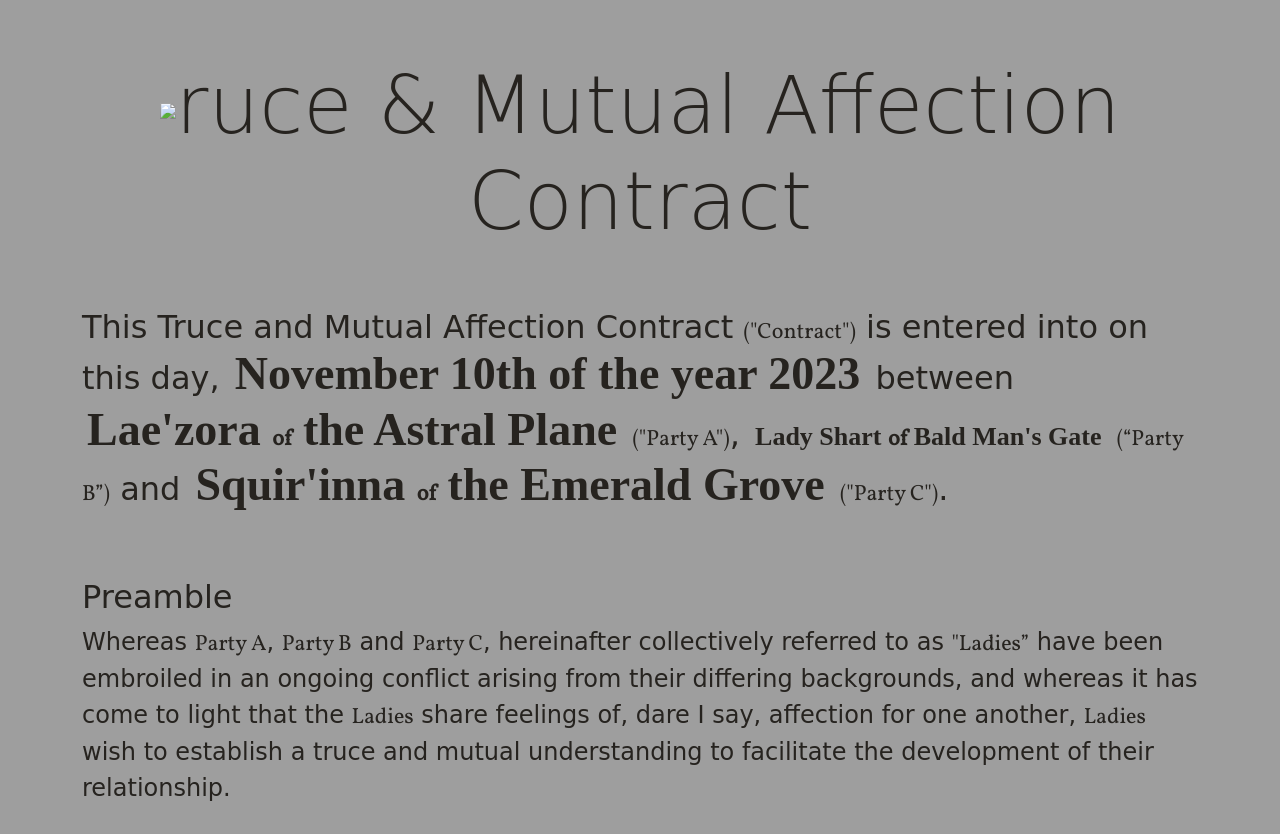
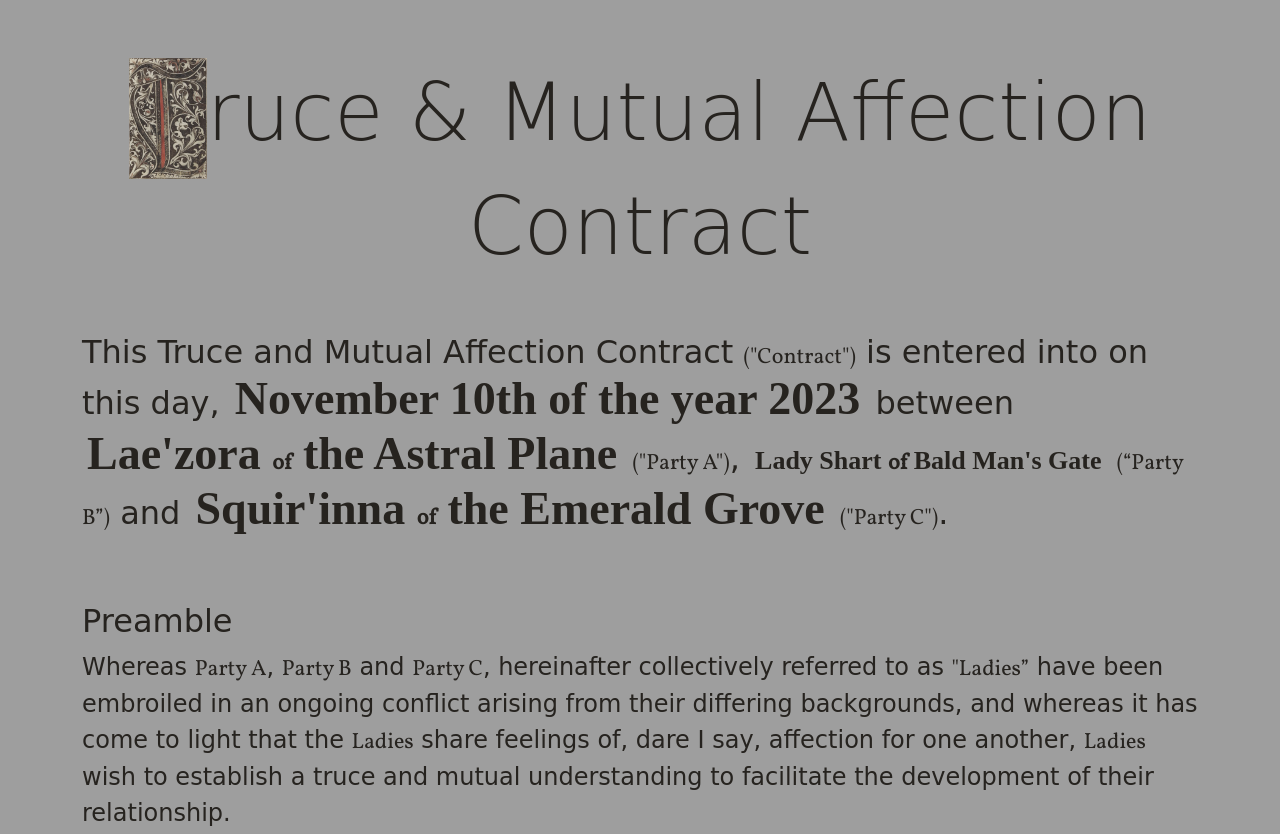
Before and after one commit to the-archbishop/ladies_truce, a plain HTML site: page index.html in a window 1280 px wide. Shown: the top 834 px of the page. Drawn offline with nearby package versions, Linux system fonts and the light colour scheme; the site is published under a folder, as on GitHub Pages, so addresses that start at the root find nothing; a script that the page names is missing; a web font is replaced by a local one.

Commit message:
Update index.html

```diff
--- a/index.html
+++ b/index.html
@@ -38,7 +38,7 @@
     </div>
     <div class="container">
         <div class="row text-center">
-            <div class="col-md-12 display-1"><img src="/assets/images/T.png" class="medieval-caps">ruce & Mutual Affection Contract</div>
+            <div class="col-md-12 display-1"><img src="assets/images/T.png" class="medieval-caps">ruce & Mutual Affection Contract</div>
         </div>
     </div>
     <div class="row">
```
